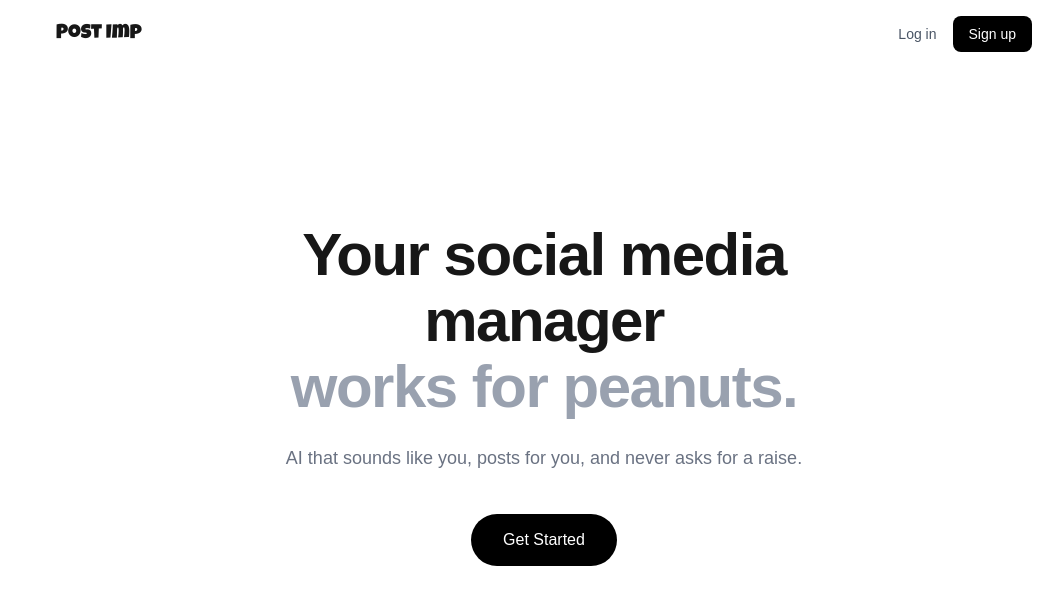
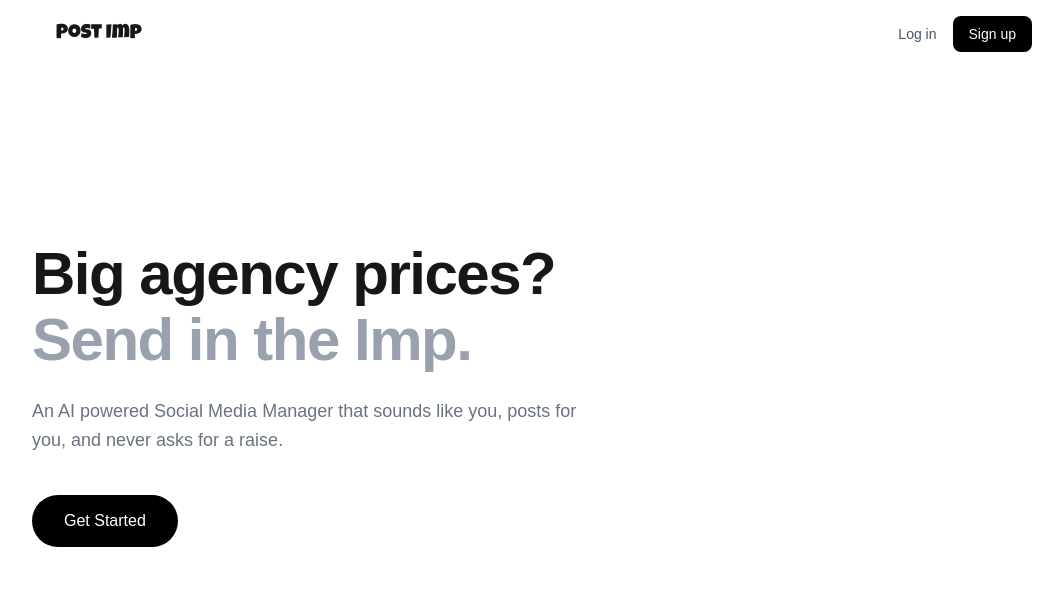
Before and after one commit to bitdrift/postimp, a Next.js app: page / in a window 1280 px wide. Shown: the top 604 px of the page, without its empty margins (96-1159 px from the left). Built offline with nearby package versions, Linux system fonts and the light colour scheme.

Commit message:
Update homepage copy: "Big agency prices? Send in the Imp."
Left-align hero, update headline and pitch text.

Co-Authored-By: Claude Opus 4.6 <noreply@anthropic.com>

```diff
--- a/src/app/page.tsx
+++ b/src/app/page.tsx
@@ -23,15 +23,16 @@ export default function HomePage() {
       </nav>
 
       {/* Hero */}
-      <main className="flex-1 flex items-center justify-center px-6 pb-20">
-        <div className="text-center max-w-xl">
+      <main className="flex-1 flex items-center justify-start px-6 pb-20">
+        <div className="max-w-5xl mx-auto w-full">
+          <div className="text-left max-w-xl">
             <h1 className="text-5xl sm:text-6xl font-bold tracking-tight leading-[1.1]">
-            Your social media manager
+              Big agency prices?
               <br />
-            <span className="text-gray-400">works for peanuts.</span>
+              <span className="text-gray-400">Send in the Imp.</span>
             </h1>
             <p className="mt-6 text-lg text-gray-500 leading-relaxed">
-            AI that sounds like you, posts for you, and never asks for a raise.
+              An AI powered Social Media Manager that sounds like you, posts for you, and never asks for a raise.
             </p>
             <div className="mt-10">
               <Link
@@ -42,6 +43,7 @@ export default function HomePage() {
               </Link>
             </div>
           </div>
+        </div>
       </main>
     </div>
   );
```
Lines whose indentation alone changed are shown as unchanged.
